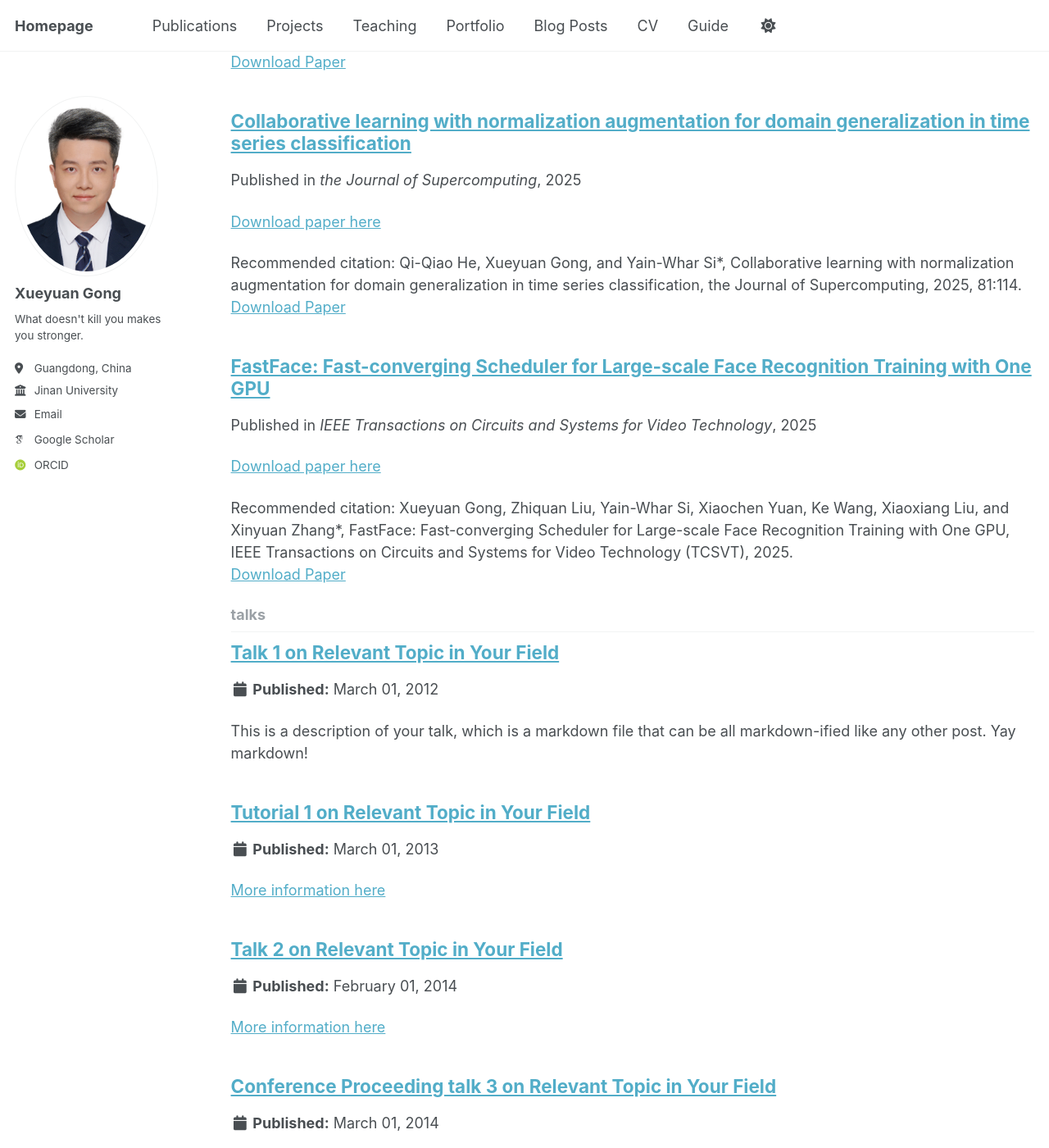
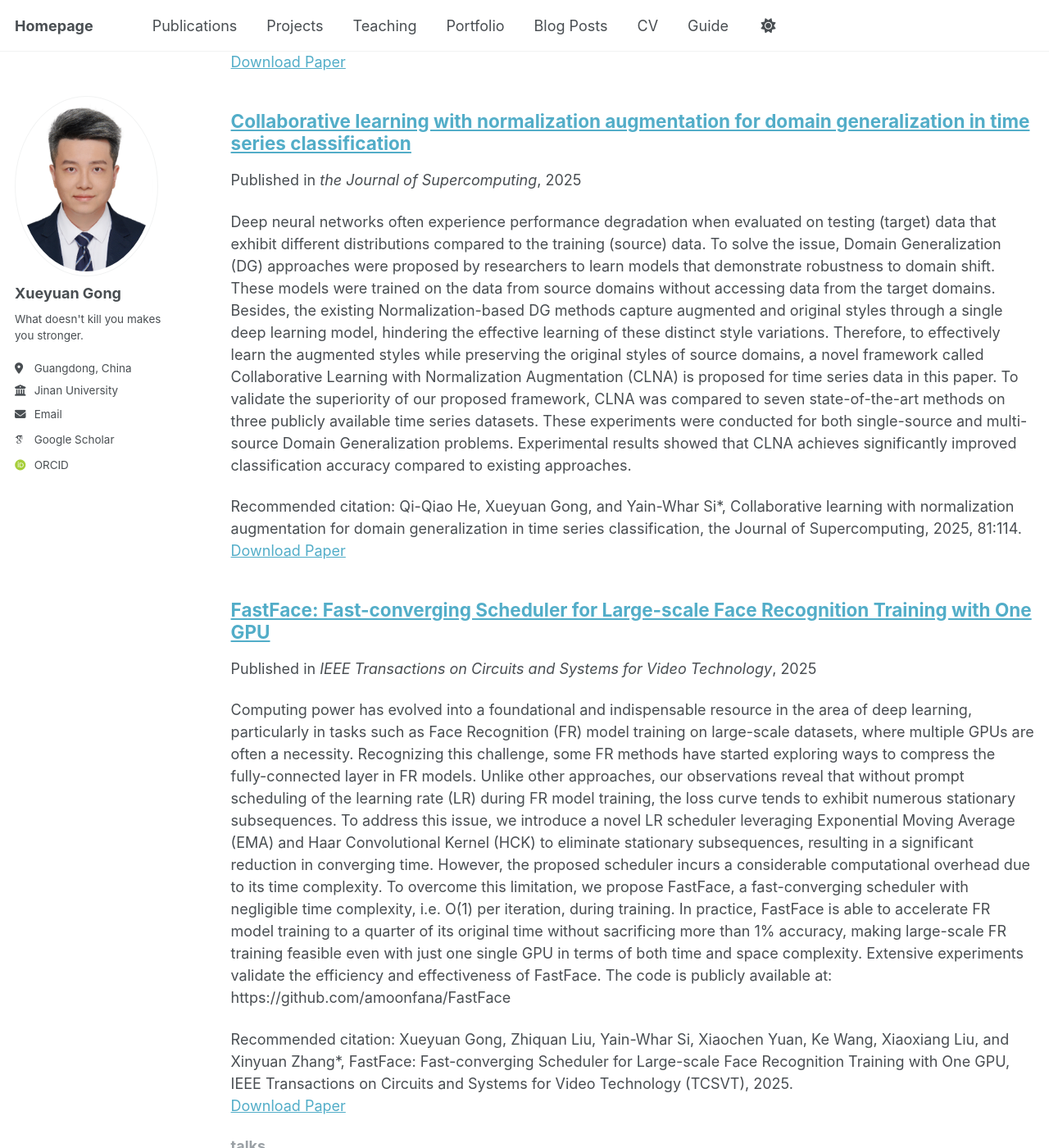
Before and after one commit to amoonfana/amoonfana.github.io, a Jekyll site: the page built from _pages/collection-archive.html, in a window 1280 px wide and 1400 px high, scrolled down 1669 px. Shown: the whole window at 82% size. Built offline with Jekyll 4.4.1, drawn with Linux system fonts in a browser that asks for light colours; some web fonts are replaced.

Commit message:
debug publications

```diff
--- /dev/null
+++ b/_publications/2025-01-01-collearn.md
@@ -0,0 +1,11 @@
+---
+title: "Collaborative learning with normalization augmentation for domain generalization in time series classification"
+collection: publications
+permalink: /publication/2025-01-01-collearn
+date: 2025-01-01
+venue: 'the Journal of Supercomputing'
+paperurl: 'https://link.springer.com/article/10.1007/s11227-024-06622-8'
+citation: 'Qi-Qiao He, Xueyuan Gong, and Yain-Whar Si*, Collaborative learning with normalization augmentation for domain generalization in time series classification, the Journal of Supercomputing, 2025, 81:114.'
+---
+
+Deep neural networks often experience performance degradation when evaluated on testing (target) data that exhibit different distributions compared to the training (source) data. To solve the issue, Domain Generalization (DG) approaches were proposed by researchers to learn models that demonstrate robustness to domain shift. These models were trained on the data from source domains without accessing data from the target domains. Besides, the existing Normalization-based DG methods capture augmented and original styles through a single deep learning model, hindering the effective learning of these distinct style variations. Therefore, to effectively learn the augmented styles while preserving the original styles of source domains, a novel framework called Collaborative Learning with Normalization Augmentation (CLNA) is proposed for time series data in this paper. To validate the superiority of our proposed framework, CLNA was compared to seven state-of-the-art methods on three publicly available time series datasets. These experiments were conducted for both single-source and multi-source Domain Generalization problems. Experimental results showed that CLNA achieves significantly improved classification accuracy compared to existing approaches.
--- /dev/null
+++ b/_publications/2025-01-01-fastface.md
@@ -0,0 +1,11 @@
+---
+title: "FastFace: Fast-converging Scheduler for Large-scale Face Recognition Training with One GPU"
+collection: publications
+permalink: /publication/2025-01-01-fastface
+date: 2025-01-01
+venue: 'IEEE Transactions on Circuits and Systems for Video Technology'
+paperurl: 'https://ieeexplore.ieee.org/document/11018427'
+citation: 'Xueyuan Gong, Zhiquan Liu, Yain-Whar Si, Xiaochen Yuan, Ke Wang, Xiaoxiang Liu, and Xinyuan Zhang*, FastFace: Fast-converging Scheduler for Large-scale Face Recognition Training with One GPU, IEEE Transactions on Circuits and Systems for Video Technology (TCSVT), 2025.'
+---
+
+Computing power has evolved into a foundational and indispensable resource in the area of deep learning, particularly in tasks such as Face Recognition (FR) model training on large-scale datasets, where multiple GPUs are often a necessity. Recognizing this challenge, some FR methods have started exploring ways to compress the fully-connected layer in FR models. Unlike other approaches, our observations reveal that without prompt scheduling of the learning rate (LR) during FR model training, the loss curve tends to exhibit numerous stationary subsequences. To address this issue, we introduce a novel LR scheduler leveraging Exponential Moving Average (EMA) and Haar Convolutional Kernel (HCK) to eliminate stationary subsequences, resulting in a significant reduction in converging time. However, the proposed scheduler incurs a considerable computational overhead due to its time complexity. To overcome this limitation, we propose FastFace, a fast-converging scheduler with negligible time complexity, i.e. O(1) per iteration, during training. In practice, FastFace is able to accelerate FR model training to a quarter of its original time without sacrificing more than 1% accuracy, making large-scale FR training feasible even with just one single GPU in terms of both time and space complexity. Extensive experiments validate the efficiency and effectiveness of FastFace. The code is publicly available at: https://github.com/amoonfana/FastFace
--- a/_publications/2025-collearn.md
+++ /dev/null
@@ -1,13 +0,0 @@
----
-title: "Collaborative learning with normalization augmentation for domain generalization in time series classification"
-collection: publications
-permalink: /publication/1/1/2025-collearn
-date: 1/1/2025
-venue: 'the Journal of Supercomputing'
-paperurl: 'https://link.springer.com/article/10.1007/s11227-024-06622-8'
-citation: 'Qi-Qiao He, Xueyuan Gong, and Yain-Whar Si*, Collaborative learning with normalization augmentation for domain generalization in time series classification, the Journal of Supercomputing, 2025, 81:114.'
----
-
-<a href='https://link.springer.com/article/10.1007/s11227-024-06622-8'>Download paper here</a>
-
-Recommended citation: Qi-Qiao He, Xueyuan Gong, and Yain-Whar Si*, Collaborative learning with normalization augmentation for domain generalization in time series classification, the Journal of Supercomputing, 2025, 81:114.
--- a/_publications/2025-fastface.md
+++ /dev/null
@@ -1,13 +0,0 @@
----
-title: "FastFace: Fast-converging Scheduler for Large-scale Face Recognition Training with One GPU"
-collection: publications
-permalink: /publication/1/1/2025-fastface
-date: 1/1/2025
-venue: 'IEEE Transactions on Circuits and Systems for Video Technology'
-paperurl: 'https://ieeexplore.ieee.org/document/11018427'
-citation: 'Xueyuan Gong, Zhiquan Liu, Yain-Whar Si, Xiaochen Yuan, Ke Wang, Xiaoxiang Liu, and Xinyuan Zhang*, FastFace: Fast-converging Scheduler for Large-scale Face Recognition Training with One GPU, IEEE Transactions on Circuits and Systems for Video Technology (TCSVT), 2025.'
----
-
-<a href='https://ieeexplore.ieee.org/document/11018427'>Download paper here</a>
-
-Recommended citation: Xueyuan Gong, Zhiquan Liu, Yain-Whar Si, Xiaochen Yuan, Ke Wang, Xiaoxiang Liu, and Xinyuan Zhang*, FastFace: Fast-converging Scheduler for Large-scale Face Recognition Training with One GPU, IEEE Transactions on Circuits and Systems for Video Technology (TCSVT), 2025.
--- a/markdown_generator/publications.tsv
+++ b/markdown_generator/publications.tsv
@@ -1,4 +1,4 @@
 pub_date	title	venue	excerpt	citation	url_slug	paper_url	slides_url
-1/1/2025	FastFace: Fast-converging Scheduler for Large-scale Face Recognition Training with One GPU	IEEE Transactions on Circuits and Systems for Video Technology		"Xueyuan Gong, Zhiquan Liu, Yain-Whar Si, Xiaochen Yuan, Ke Wang, Xiaoxiang Liu, and Xinyuan Zhang*, FastFace: Fast-converging Scheduler for Large-scale Face Recognition Training with One GPU, IEEE Transactions on Circuits and Systems for Video Technology (TCSVT), 2025."	fastface	https://ieeexplore.ieee.org/document/11018427
-1/1/2025	Collaborative learning with normalization augmentation for domain generalization in time series classification	the Journal of Supercomputing		"Qi-Qiao He, Xueyuan Gong, and Yain-Whar Si*, Collaborative learning with normalization augmentation for domain generalization in time series classification, the Journal of Supercomputing, 2025, 81:114."	collearn	https://link.springer.com/article/10.1007/s11227-024-06622-8
-1/1/2024	X2-Softmax: Margin adaptive loss function for face recognition	Expert Systems with Applications		"Jiamu Xu, Xiaoxiang Liu, Xinyuan Zhang, Yain-Whar Si, Xiaofan Li, Zheng Shi, Ke Wang, and Xueyuan Gong*, X2-Softmax: Margin adaptive loss function for face recognition, Expert Systems with Applications, 2024, 249: 123791."	x2face	https://www.sciencedirect.com/science/article/pii/S0957417424006572
+2025-01-01	FastFace: Fast-converging Scheduler for Large-scale Face Recognition Training with One GPU	IEEE Transactions on Circuits and Systems for Video Technology		"Xueyuan Gong, Zhiquan Liu, Yain-Whar Si, Xiaochen Yuan, Ke Wang, Xiaoxiang Liu, and Xinyuan Zhang*, FastFace: Fast-converging Scheduler for Large-scale Face Recognition Training with One GPU, IEEE Transactions on Circuits and Systems for Video Technology (TCSVT), 2025."	fastface	https://ieeexplore.ieee.org/document/11018427
+2025-01-01	Collaborative learning with normalization augmentation for domain generalization in time series classification	the Journal of Supercomputing		"Qi-Qiao He, Xueyuan Gong, and Yain-Whar Si*, Collaborative learning with normalization augmentation for domain generalization in time series classification, the Journal of Supercomputing, 2025, 81:114."	collearn	https://link.springer.com/article/10.1007/s11227-024-06622-8
+2024-01-01	X2-Softmax: Margin adaptive loss function for face recognition	Expert Systems with Applications		"Jiamu Xu, Xiaoxiang Liu, Xinyuan Zhang, Yain-Whar Si, Xiaofan Li, Zheng Shi, Ke Wang, and Xueyuan Gong*, X2-Softmax: Margin adaptive loss function for face recognition, Expert Systems with Applications, 2024, 249: 123791."	x2face	https://www.sciencedirect.com/science/article/pii/S0957417424006572
```
Also changed, not shown: _publications/2024-01-01-x2face.md (renamed from _publications/2024-x2face.md, +2 -2 lines).
